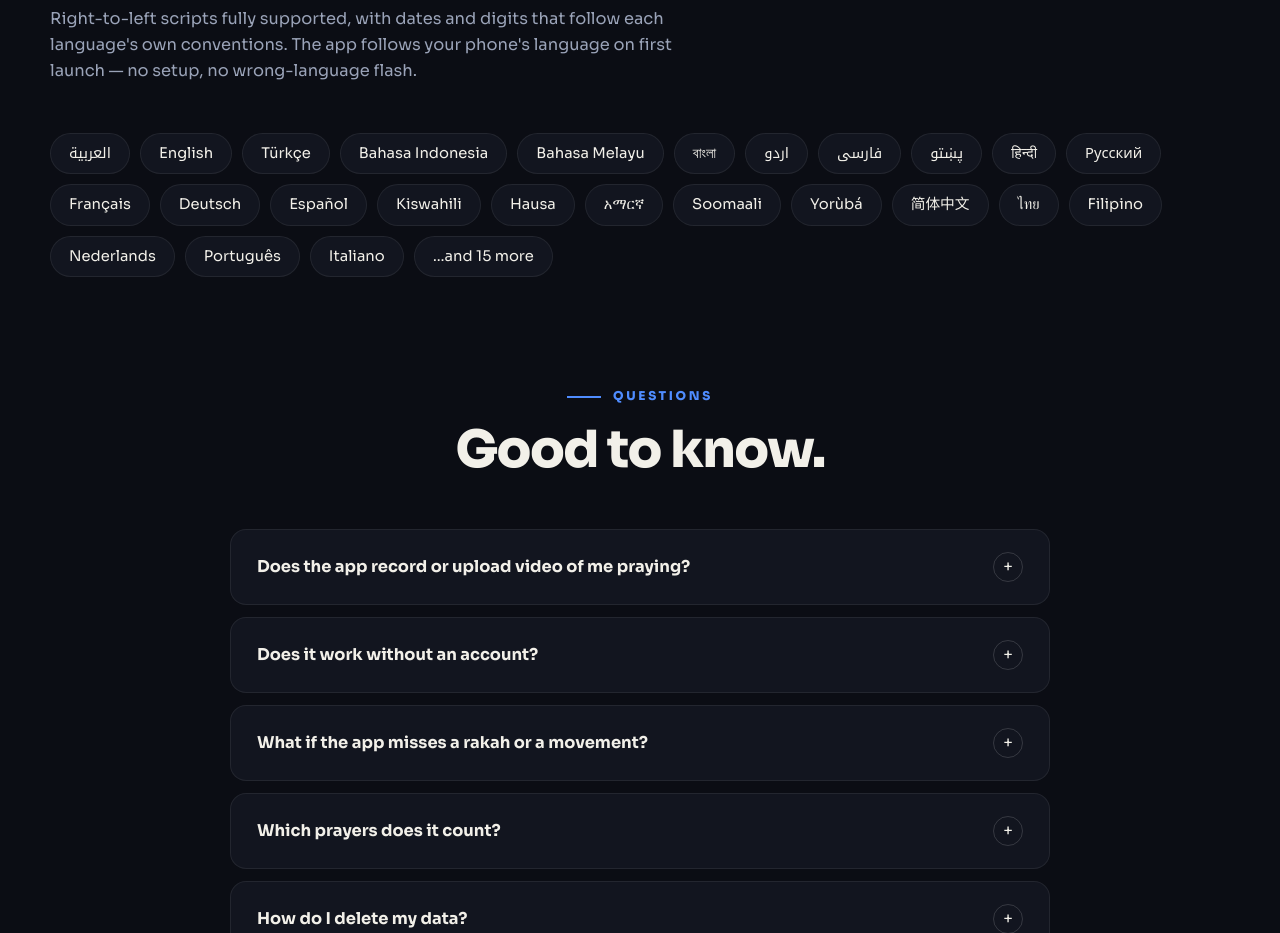
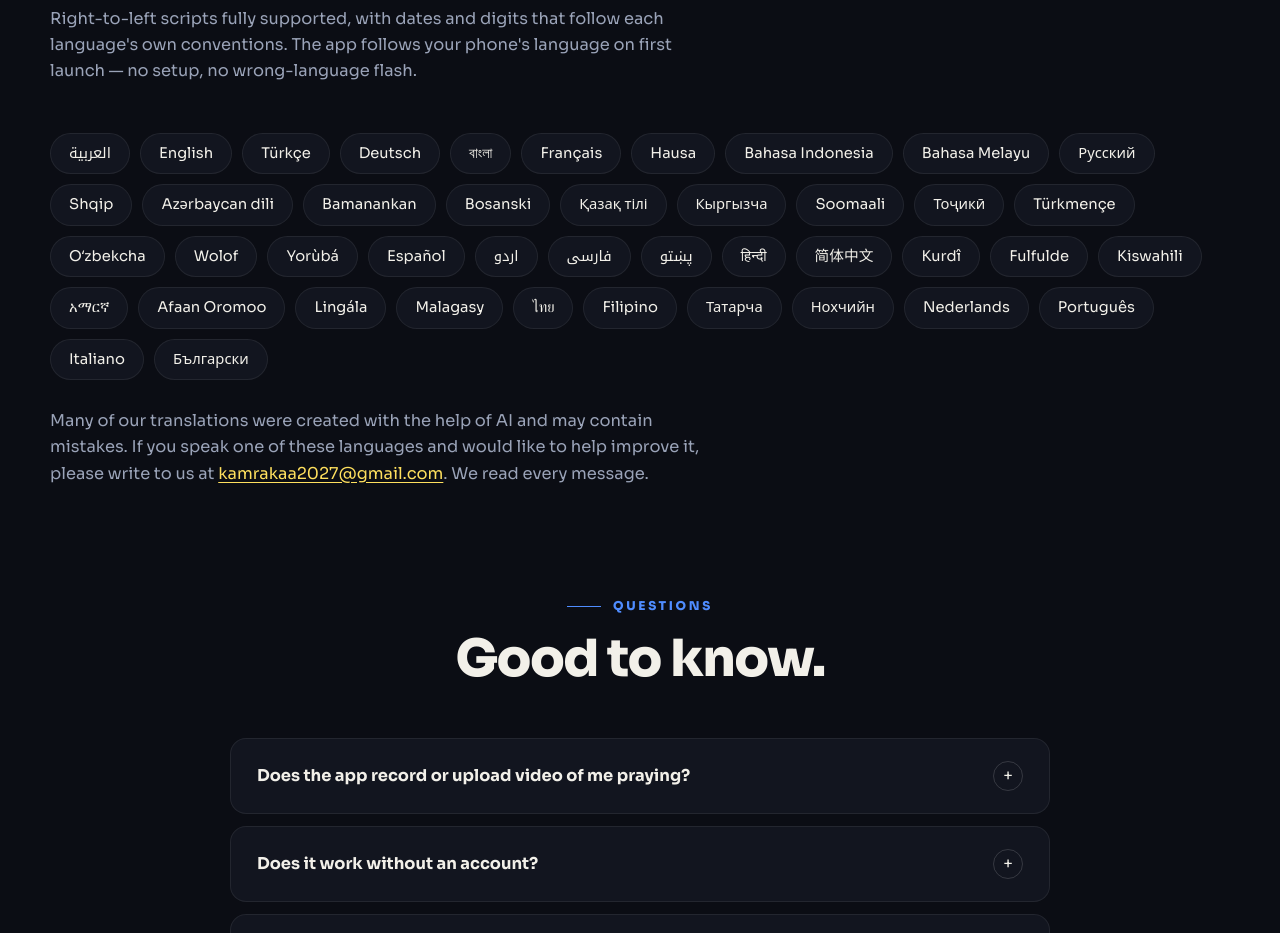
Before and after one commit to alkashkyforai/kamrakaa, a plain HTML site: page index.html in a window 1280 px wide. Shown: the part 4460-5393 px from the top of the page. Drawn offline with Linux system fonts and the light colour scheme.

Commit message:
adding note that the transilations made with ai and show all lanauages

```diff
--- a/index.html
+++ b/index.html
@@ -1170,6 +1170,15 @@
       .langs span.rtld {
         direction: rtl;
         font-family: var(--arfont);
+      }
+      .lang-help a {
+        color: var(--gold);
+        text-decoration: underline;
+        text-underline-offset: 3px;
+        word-break: break-all;
+      }
+      .lang-help a:hover {
+        color: var(--text);
       }
 
       /* privacy */
@@ -1971,22 +1980,58 @@ fully as a guest. What the camera sees is never stored, and the only ads are a s
             language on first launch — no setup, no wrong-language flash.
           </p>
           <div class="langs rv">
-            <span lang="ar" class="rtld">العربية</span><span>English</span
-            ><span lang="tr">Türkçe</span><span lang="id">Bahasa Indonesia</span
-            ><span lang="ms">Bahasa Melayu</span><span lang="bn">বাংলা</span
-            ><span lang="ur" class="rtld">اردو</span
-            ><span lang="fa" class="rtld">فارسی</span
-            ><span lang="ps" class="rtld">پښتو</span
-            ><span lang="hi">हिन्दी</span><span lang="ru">Русский</span
-            ><span lang="fr">Français</span><span lang="de">Deutsch</span
-            ><span lang="es">Español</span><span lang="sw">Kiswahili</span
-            ><span lang="ha">Hausa</span><span lang="am">አማርኛ</span
-            ><span lang="so">Soomaali</span><span lang="yo">Yorùbá</span
-            ><span lang="zh">简体中文</span><span lang="th">ไทย</span
-            ><span lang="fil">Filipino</span><span lang="nl">Nederlands</span
-            ><span lang="pt">Português</span><span lang="it">Italiano</span
-            ><span>…and 15 more</span>
+            <span lang="ar" class="rtld">العربية</span>
+            <span lang="en">English</span>
+            <span lang="tr">Türkçe</span>
+            <span lang="de">Deutsch</span>
+            <span lang="bn">বাংলা</span>
+            <span lang="fr">Français</span>
+            <span lang="ha">Hausa</span>
+            <span lang="id">Bahasa Indonesia</span>
+            <span lang="ms">Bahasa Melayu</span>
+            <span lang="ru">Русский</span>
+            <span lang="sq">Shqip</span>
+            <span lang="az">Azərbaycan dili</span>
+            <span lang="bm">Bamanankan</span>
+            <span lang="bs">Bosanski</span>
+            <span lang="kk">Қазақ тілі</span>
+            <span lang="ky">Кыргызча</span>
+            <span lang="so">Soomaali</span>
+            <span lang="tg">Тоҷикӣ</span>
+            <span lang="tk">Türkmençe</span>
+            <span lang="uz">Oʻzbekcha</span>
+            <span lang="wo">Wolof</span>
+            <span lang="yo">Yorùbá</span>
+            <span lang="es">Español</span>
+            <span lang="ur" class="rtld">اردو</span>
+            <span lang="fa" class="rtld">فارسی</span>
+            <span lang="ps" class="rtld">پښتو</span>
+            <span lang="hi">हिन्दी</span>
+            <span lang="zh">简体中文</span>
+            <span lang="ku">Kurdî</span>
+            <span lang="ff">Fulfulde</span>
+            <span lang="sw">Kiswahili</span>
+            <span lang="am">አማርኛ</span>
+            <span lang="om">Afaan Oromoo</span>
+            <span lang="ln">Lingála</span>
+            <span lang="mg">Malagasy</span>
+            <span lang="th">ไทย</span>
+            <span lang="fil">Filipino</span>
+            <span lang="tt">Татарча</span>
+            <span lang="ce">Нохчийн</span>
+            <span lang="nl">Nederlands</span>
+            <span lang="pt">Português</span>
+            <span lang="it">Italiano</span>
+            <span lang="bg">Български</span>
           </div>
+
+          <p class="sub rv d1 lang-help" id="langHelp" style="margin-top: 28px">
+            Many of our translations were created with the help of AI and may contain
+            mistakes. If you speak one of these languages and would like to help improve
+            it, please write to us at
+            <a href="mailto:kamrakaa2027@gmail.com?subject=Translation%20help">kamrakaa2027@gmail.com</a>.
+            We read every message.
+          </p>
         </div>
       </section>
 
@@ -2557,7 +2602,6 @@ fully as a guest. What the camera sees is never stored, and the only ads are a s
     "Speaks your language — 43 of them.": "يتحدث لغتك — 43 لغة.",
     "Right-to-left scripts fully supported, with dates and digits that follow each language's own conventions. The app follows your phone's language on first launch — no setup, no wrong-language flash.":
       "دعم كامل للغات المكتوبة من اليمين إلى اليسار، مع تواريخ وأرقام تتبع أعراف كل لغة. التطبيق يتبع لغة هاتفك عند أول تشغيل — بلا إعداد، وبلا ومضة بلغة خاطئة.",
-    "…and 15 more": "…و15 لغة أخرى",
 
     /* faq */
     "Questions": "أسئلة",
@@ -2601,6 +2645,11 @@ fully as a guest. What the camera sees is never stored, and the only ads are a s
       ".lead",
       "Lay your phone flat on the floor and begin. KamRakaa follows your <b>qiyam</b>, <b>ruku'</b> and <b>sujood</b>, walks the full prayer sequence with you — including the first <b>tashahhud</b> — and keeps count, so your mind stays in the prayer.",
       "ضع هاتفك مسطّحاً على الأرض وابدأ الصلاة. يتابع كام ركعة <b>قيامك</b> و<b>ركوعك</b> و<b>سجودك</b>، ويسير معك في تسلسل الصلاة كاملاً — بما فيه <b>التشهد الأول</b> — ويحتفظ بالعدّ، ليبقى قلبك حاضراً في الصلاة.",
+    ],
+    [
+      "#langHelp",
+        'Many of our translations were created with the help of AI and may contain mistakes. If you speak one of these languages and would like to help improve it, please write to us at <a href="mailto:kamrakaa2027@gmail.com?subject=Translation%20help">kamrakaa2027@gmail.com</a>. We read every message.',
+        'تمت ترجمة كثير من نصوص التطبيق بمساعدة الذكاء الاصطناعي وقد تحتوي على أخطاء. إذا كنت تتحدث إحدى هذه اللغات وترغب في المساعدة على تحسينها، فراسلنا على <a href="mailto:kamrakaa2027@gmail.com?subject=Translation%20help" dir="ltr">kamrakaa2027@gmail.com</a> نقرأ كل رسالة.',
     ],
     [
       ".bento .tile:nth-child(5) p",
```
